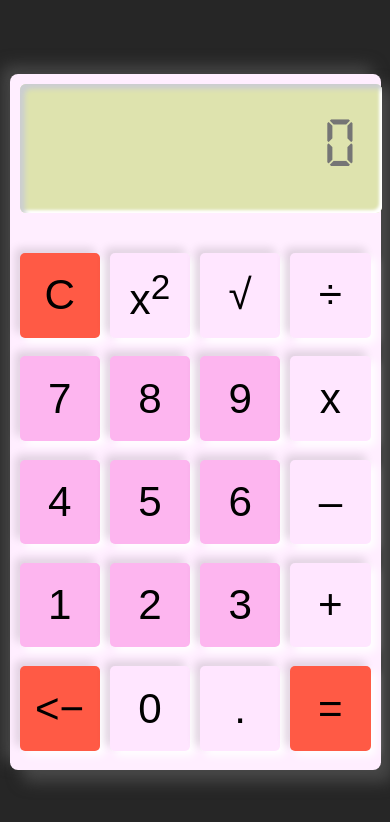
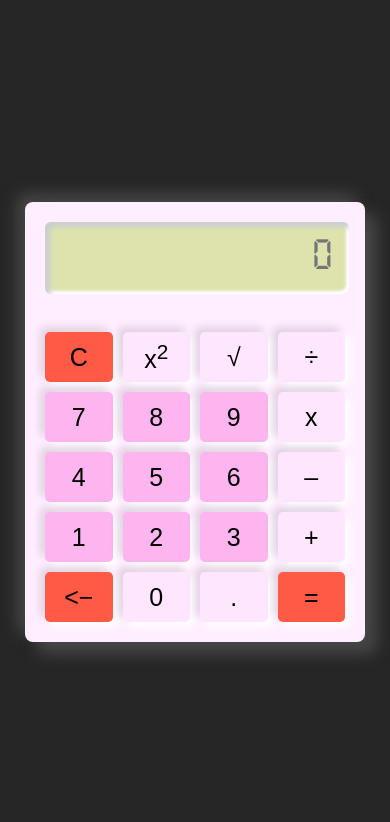
Before and after one commit to katerinka228/calculator, a plain HTML site: page index.html in a window 390 px wide. Drawn offline with Linux system fonts and the light colour scheme.

```diff
--- a/style.css
+++ b/style.css
@@ -16,8 +16,8 @@
 
 .container {
     background: #ffeeff;
-    width: 300px; /* Размер для десктопной версии */
-    height: 400px; /* Размер для десктопной версии */
+    width: 300px;
+    height: 400px;
     padding: 20px;
     border-radius: 8px;
     box-shadow: 12px 12px 15px #474747,
@@ -82,28 +82,3 @@
 button[onclick="equal()"] {
     background: #ff5a45 !important;
 }
-
-
-@media (max-width: 768px) {
-    .container {
-        width: 90%;
-        max-width: 400px;
-        height: 80vh;
-        padding: 10px;
-    }
-
-    .display #screen {
-        height: 15vh;
-        font-size: 8vh;
-        width: 95%;
-    }
-
-    .buttons {
-        height: 60vh;
-    }
-
-    .buttons .row button {
-        height: 10vh;
-        font-size: 5vh;
-    }
-}
```
